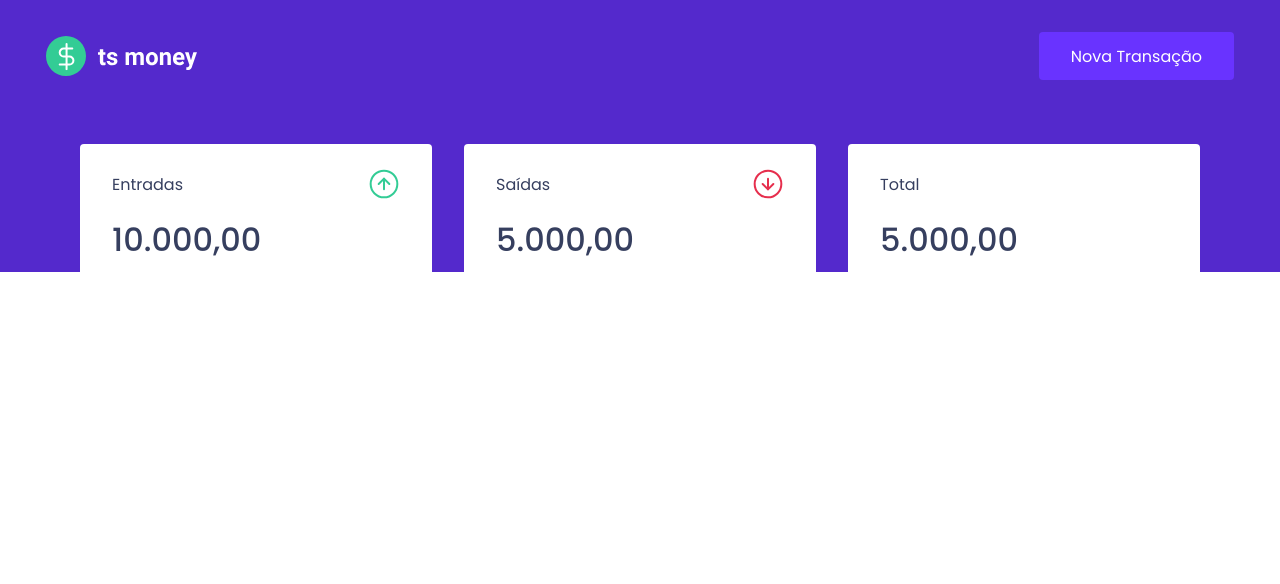
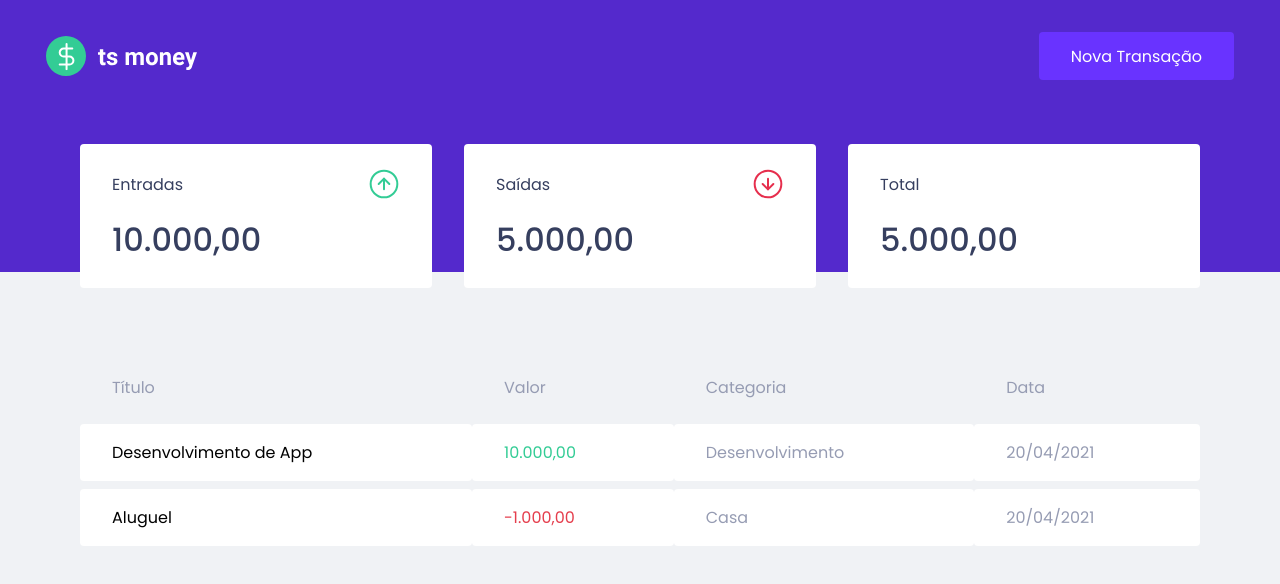
Before and after one commit to tiago-santos-dev/IGNITE_TS-Money, a React (Create React App) app: page / in a window 1280 px wide. Shown: the top 584 px of the page. Built offline with nearby package versions, Linux system fonts and the light colour scheme.

Commit message:
Component/TransactionsTable

```diff
--- a/src/components/Dashboard/index.tsx
+++ b/src/components/Dashboard/index.tsx
@@ -1,9 +1,13 @@
+import { Summary } from '../Summary'
+import { TransactionsTable } from '../TransactionsTable'
+
 import { Container } from './styles'
-import { Summary } from '../Summary'
+
 export function Dashboard () {
   return (
     <Container>
       <Summary />
+      <TransactionsTable />
     </Container>
   )
 }
--- /dev/null
+++ b/src/components/TransactionsTable/index.tsx
@@ -0,0 +1,34 @@
+import { Container } from "./styles";
+
+export function TransactionsTable () {
+    return (
+        <Container>
+            <table>
+                <thead>
+                    <tr>
+                        <th>Título</th>
+                        <th>Valor</th>
+                        <th>Categoria</th>
+                        <th>Data</th>
+                    </tr>
+                </thead>
+                <tbody>
+                    <tr>
+                        <td>Desenvolvimento de App</td>
+                        <td className="deposit">10.000,00</td>
+                        <td>Desenvolvimento</td>
+                        <td>20/04/2021</td>
+                    </tr>
+                    <tr>
+                        <td>Aluguel</td>
+                        <td className="withdraw">-1.000,00</td>
+                        <td>Casa</td>
+                        <td>20/04/2021</td>
+                    </tr>
+
+
+                </tbody>
+            </table>
+        </Container>
+    )
+}
--- /dev/null
+++ b/src/components/TransactionsTable/styles.ts
@@ -0,0 +1,41 @@
+import styled from "styled-components";
+
+export const Container = styled.div`
+
+    margin-top: 4rem;
+
+    table {
+        width: 100%;
+        border-spacing: 0 0.5rem;
+
+        th {
+            color: var(--text-body);
+            font-weight: 400;
+            padding: 1rem 2rem;
+            text-align: left;
+            line-height: 1.5rem;
+        }
+        td {
+            padding: 1rem 2rem;
+            border: 0;
+            background: var(--shape);
+            color: var(--text-body);
+            border-radius: 0.25rem;
+
+            &:first-child {
+                color: var(--title)
+            }
+
+            &.deposit {
+                color: var(--green);
+            }
+
+            &.withdraw {
+                color: var(--red);
+            }
+        }
+
+
+
+    }
+`;
--- a/src/styles/global.ts
+++ b/src/styles/global.ts
@@ -28,7 +28,7 @@
 	}
 
 	body {
-		background: var(---background);
+		background: var(--background);
 		-webkit-font-smootthing: antialiased;
 	}
 
```
